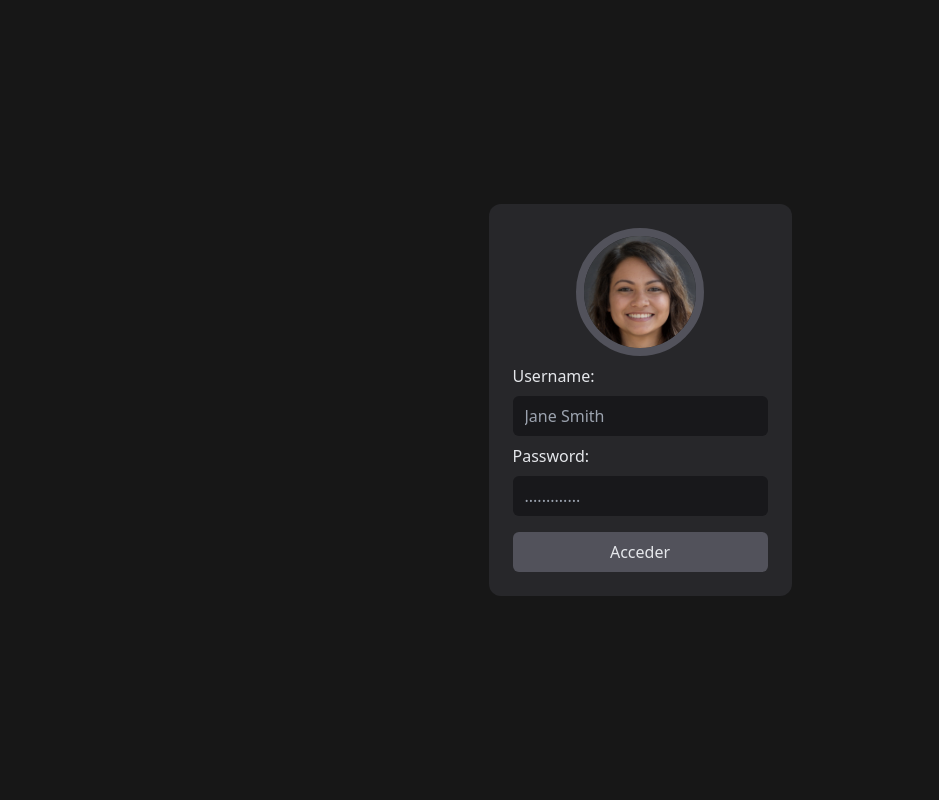
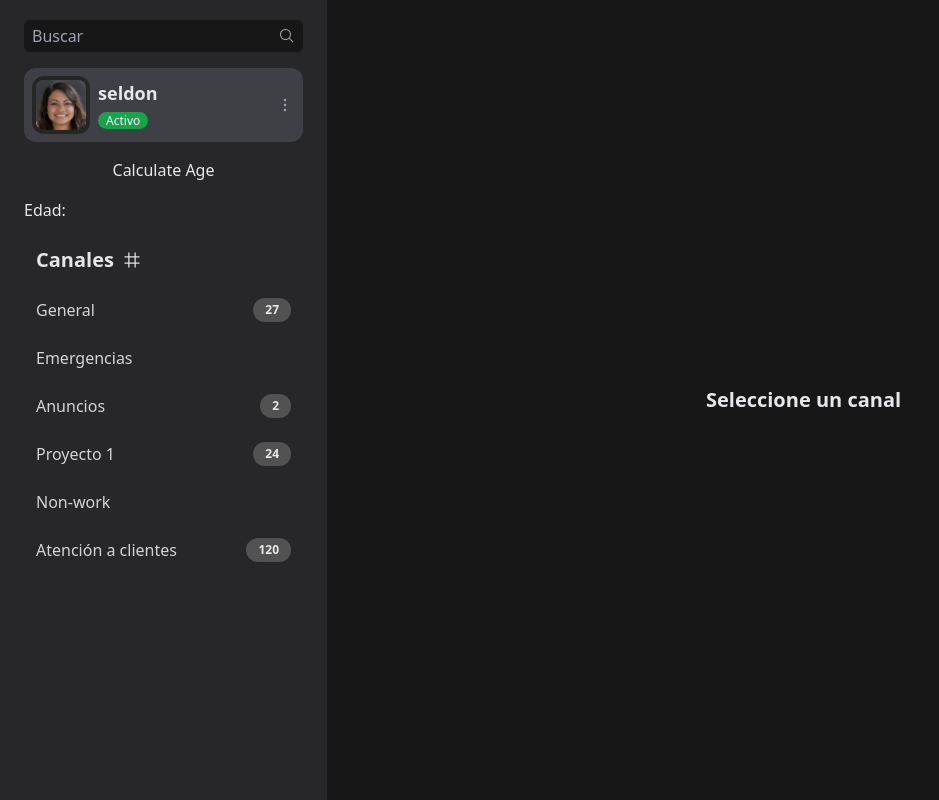
Before and after one commit to seldon-hr/vuex, a Vue app: page / in a window 1280 px wide. Shown: the whole page, without its empty margins (0-939 px from the left). Built offline with nearby package versions, Linux system fonts and the light colour scheme.

Commit message:
fix(login): "Change the login as / when the app started"

```diff
--- a/src/router/index.js
+++ b/src/router/index.js
@@ -7,11 +7,6 @@ const router = createRouter({
   routes: [
     {
       path: '/',
-      name: 'login',
-      component: login,
-    },
-    {
-      path: '/home',
       name: 'home',
       component: HomeView,
       children: [
@@ -24,6 +19,11 @@ const router = createRouter({
           component: () => import('../views/VoidMessagesView.vue')
         }
       ]
+    },
+    {
+      path: '/login',
+      name: 'login',
+      component: login,
     },
     {
       path: '/profile',
--- a/src/store/index.js
+++ b/src/store/index.js
@@ -68,7 +68,7 @@ const store = createStore({
                     if (state.user.password == state.password  && state.user.username == state.username) {
                         resolve(true);
                         //Redireccionar a la página de inicio
-                         router.push('/home')
+                         router.push('/')
                     } else {
                         reject(false);
                         alert('Contraseña o username incorrecto');
--- a/src/views/HomeView.vue
+++ b/src/views/HomeView.vue
@@ -64,7 +64,7 @@ export default {
       />
       <button @click="calculateAge()">Calculate Age</button>
       <span style="display:inline;">Edad: {{ user.age == 0 ? ' ' : user.age }}</span>
-      <RouterLink to="/home/" class="channels-title"
+      <RouterLink to="/" class="channels-title"
         >Canales <Icon icon="carbon:hashtag"
       /></RouterLink>
       <div class="channels">
```
